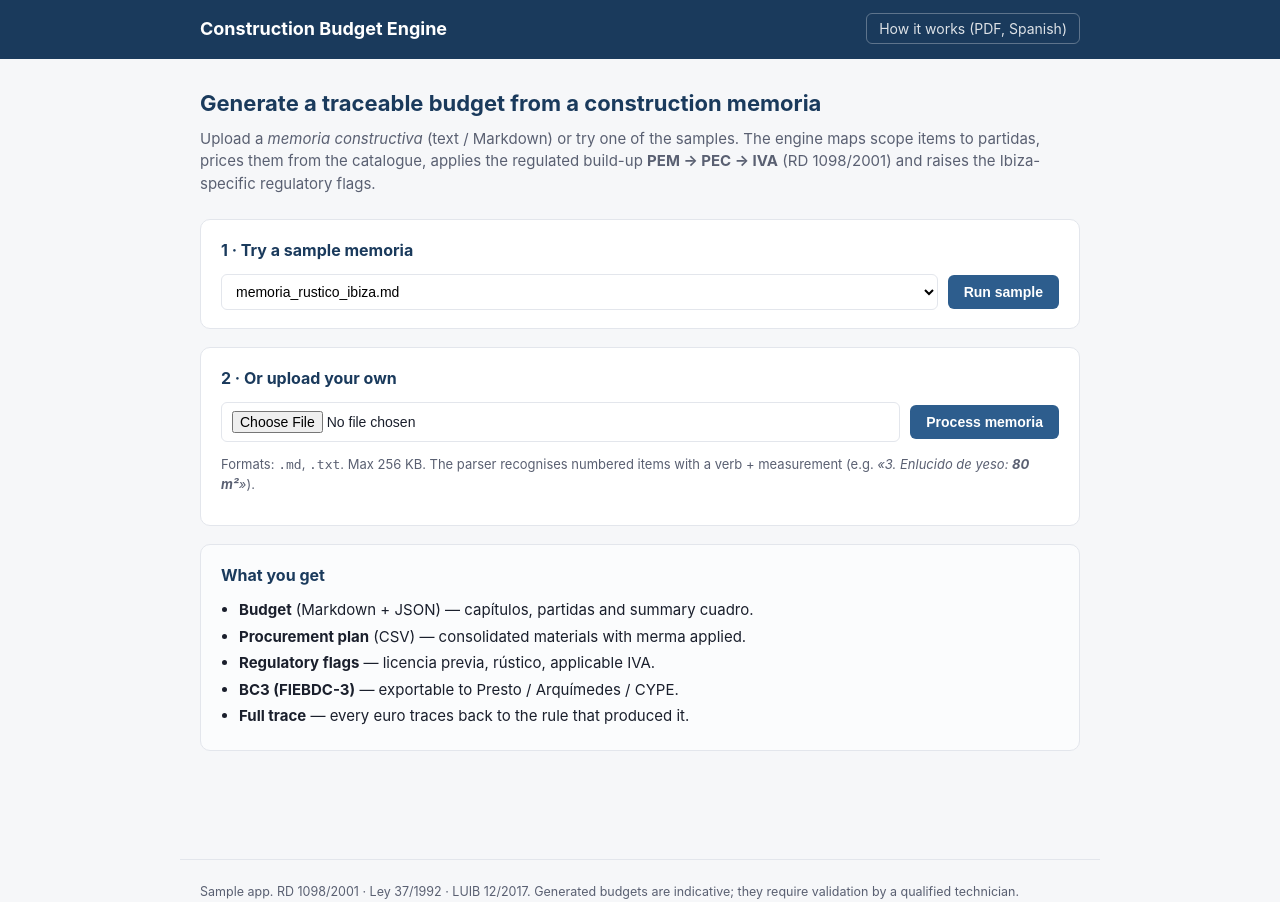
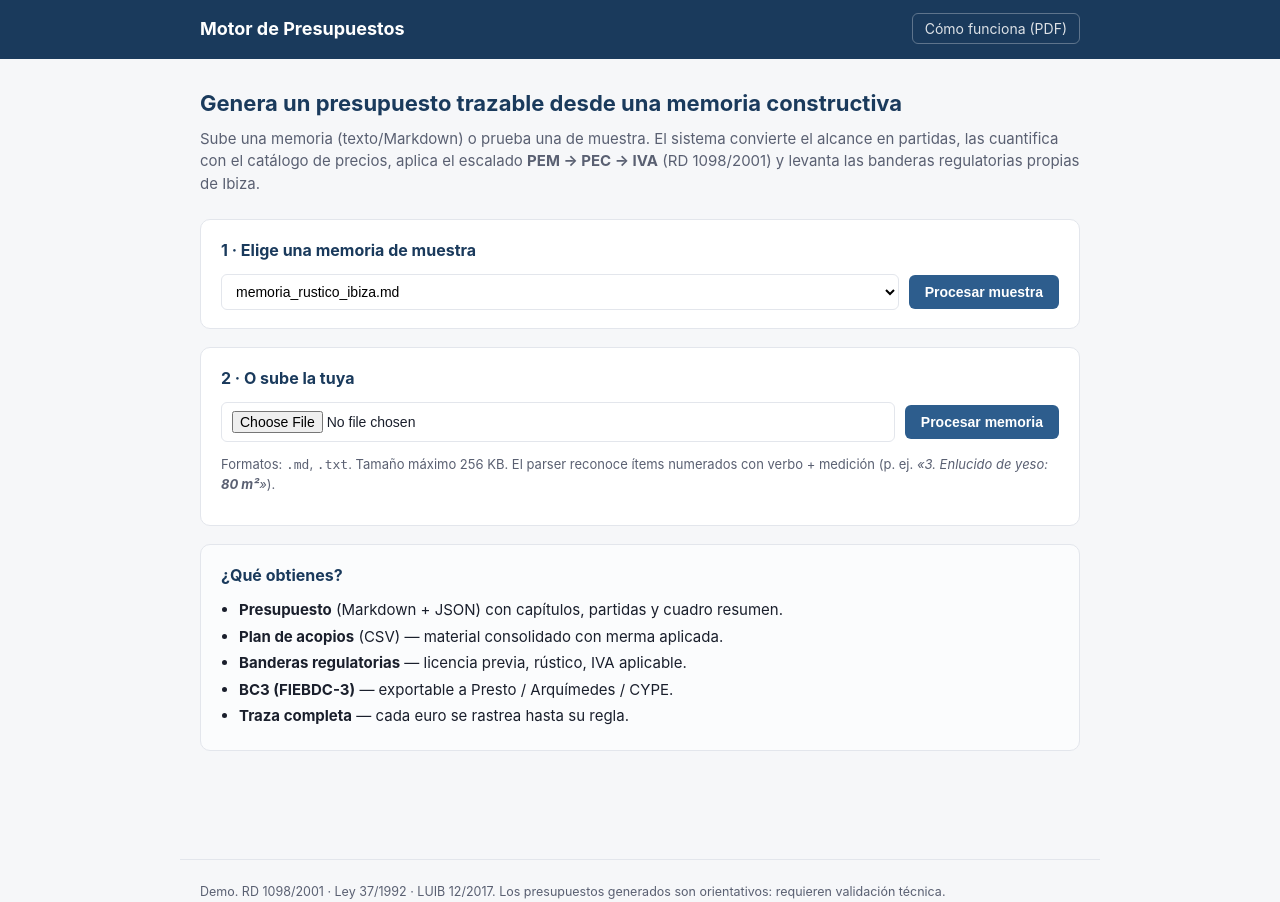
Before and after one commit to nicOakmore/motor, a Flask app: page / in a window 1280 px wide. Run offline with Flask 3, Linux system fonts and the light colour scheme.

Commit message:
Spanish UI, demo URL in PDF, block crawlers
- Templates (base/index/result/error) back to Spanish.
- app.py error messages, run_demo render_presupuesto / render_flags
  output, rules.json flag messages, and the price-catalogue descriptions
  all back to Spanish (everything the end client sees).
- PDF (generate_pdf.py): adds a "Demo en vivo" lead pointing at
  motor-presupuestos.onrender.com and replaces the CLI workflow steps
  with the web flow.
- Crawler blocking: meta robots noindex/nofollow in base.html,
  /robots.txt route, and X-Robots-Tag set on every response.

CLI output, code comments, READMEs and rules.json _doc fields remain
in English (developer-facing).

Co-Authored-By: Claude Opus 4.7 (1M context) <noreply@anthropic.com>

```diff
--- a/app.py
+++ b/app.py
@@ -116,7 +116,7 @@ def run():
     if upload and upload.filename:
         name = secure_filename(upload.filename) or "memoria.md"
         if pathlib.Path(name).suffix.lower() not in ALLOWED_EXT:
-            return _err("Unsupported format. Upload .md or .txt.", 400)
+            return _err("Formato no permitido. Sube .md o .txt.", 400)
         src_path = inbox / name
         upload.save(src_path)
     elif sample:
@@ -124,17 +124,17 @@ def run():
         sample_path = SAMPLE_MEMORIAS_DIR / secure_filename(sample)
         if not sample_path.is_file() or sample_path.parent.resolve() != \
                 SAMPLE_MEMORIAS_DIR.resolve():
-            return _err("Unknown sample.", 400)
+            return _err("Muestra desconocida.", 400)
         src_path = inbox / sample_path.name
         shutil.copy2(sample_path, src_path)
     else:
-        return _err("Upload a memoria or pick a sample.", 400)
+        return _err("Sube una memoria o elige una de muestra.", 400)
 
     out_root = job_root / "salidas"
     try:
         result = run_demo.run_for_memoria(src_path, out_root=out_root, verbose=False)
     except Exception as exc:                          # noqa: BLE001
-        return _err(f"Failed to process the memoria: {exc}", 500)
+        return _err(f"Fallo al procesar la memoria: {exc}", 500)
 
     # Persist a tiny manifest for the result page (don't re-run the engine).
     manifest = {
@@ -207,6 +207,23 @@ def healthz():
     return jsonify(status="ok")
 
 
+@app.get("/robots.txt")
+def robots():
+    # Block all crawlers, both well-behaved (robots.txt) and via X-Robots-Tag header.
+    body = "User-agent: *\nDisallow: /\n"
+    resp = app.response_class(body, mimetype="text/plain")
+    resp.headers["X-Robots-Tag"] = "noindex, nofollow, noarchive, nosnippet"
+    return resp
+
+
+@app.after_request
+def _block_crawlers(resp):
+    # Belt-and-suspenders: send X-Robots-Tag on every response, in case some
+    # crawler ignores robots.txt but honours the header.
+    resp.headers.setdefault("X-Robots-Tag", "noindex, nofollow, noarchive, nosnippet")
+    return resp
+
+
 # --------------------------------------------------------------------------
 # Errors
 # --------------------------------------------------------------------------
@@ -217,7 +234,7 @@ def _err(msg: str, code: int = 400):
 
 @app.errorhandler(413)
 def too_large(_):
-    return _err(f"File too large (max {MAX_UPLOAD_BYTES // 1024} KB).", 413)
+    return _err(f"Archivo demasiado grande (máx {MAX_UPLOAD_BYTES // 1024} KB).", 413)
 
 
 if __name__ == "__main__":
--- a/rules.json
+++ b/rules.json
@@ -81,7 +81,7 @@
       "_doc": "LUIB 12/2017 art.146 + LOE 38/1999: a work that needs a technical project requires prior municipal licence.",
       "when": { "kind": "project-meta", "filters": { "requiere_proyecto": true } },
       "then": { "assert": { "kind": "flag",
-        "data": { "nivel": "WARN", "codigo": "LICENCIA_PREVIA", "mensaje": "Prior municipal urban-planning licence required (LUIB art.146). Mandatory annexes: Health & Safety study (RD 1627/1997), Construction & Demolition waste plan (RD 105/2008), CTE quality-control plan, and project schedule." } } }
+        "data": { "nivel": "WARN", "codigo": "LICENCIA_PREVIA", "mensaje": "Obra sujeta a licencia urbanística municipal previa (LUIB art.146). Anexos obligatorios: Estudio de Seguridad y Salud (RD 1627/1997), Plan de gestión de RCD (RD 105/2008), Plan de control de calidad CTE y plan de obra." } } }
     },
     {
       "name": "REG_rustico_riesgo",
@@ -90,7 +90,7 @@
       "_doc": "Rural land in Ibiza is high-risk. The rule only raises a flag; it never asserts legality.",
       "when": { "kind": "project-meta", "filters": { "suelo": "rustico" } },
       "then": { "assert": { "kind": "flag",
-        "data": { "nivel": "STOP", "codigo": "RUSTICO_REVISAR", "mensaje": "Rural land in Ibiza: requires prior technical / legal review (Ley 7/2024, regularisation regimes). Do not budget without verifying the applicable regime." } } }
+        "data": { "nivel": "STOP", "codigo": "RUSTICO_REVISAR", "mensaje": "Suelo rústico en Ibiza: requiere revisión técnica/jurídica previa (Ley 7/2024, regímenes de legalización). No presupuestar sin verificar el régimen aplicable." } } }
     },
     {
       "name": "REG_iva_reducido",
@@ -99,7 +99,7 @@
       "_doc": "Reduced 10% IVA only applies to primary residence (Ley 37/1992 art.91.uno.2). Remind the technician to verify eligibility.",
       "when": { "kind": "project-param", "filters": { "clave": "uso", "valor": "vivienda_habitual" } },
       "then": { "assert": { "kind": "flag",
-        "data": { "nivel": "INFO", "codigo": "IVA_REDUCIDO_10", "mensaje": "Reduced 10% IVA applied for primary-residence use (Ley 37/1992 art.91.uno.2). Verify that the project meets the eligibility requirements." } } }
+        "data": { "nivel": "INFO", "codigo": "IVA_REDUCIDO_10", "mensaje": "IVA reducido del 10% aplicado por uso vivienda habitual (Ley 37/1992 art.91.uno.2). Verificar que el proyecto cumple los requisitos." } } }
     }
   ]
 }
--- a/templates/base.html
+++ b/templates/base.html
@@ -1,19 +1,21 @@
 <!doctype html>
-<html lang="en">
+<html lang="es">
 <head>
   <meta charset="utf-8">
   <meta name="viewport" content="width=device-width, initial-scale=1">
-  <title>{% block title %}Construction Budget Engine{% endblock %}</title>
+  <meta name="robots" content="noindex, nofollow, noarchive, nosnippet">
+  <meta name="googlebot" content="noindex, nofollow">
+  <title>{% block title %}Motor de Presupuestos{% endblock %}</title>
   <link rel="stylesheet" href="{{ url_for('static', filename='style.css') }}">
 </head>
 <body>
   <header>
     <div class="wrap">
       <a class="brand" href="{{ url_for('index') }}">
-        Construction Budget Engine
+        Motor de Presupuestos
       </a>
       <nav>
-        <a href="{{ url_for('how_pdf') }}">How it works (PDF, Spanish)</a>
+        <a href="{{ url_for('how_pdf') }}">Cómo funciona (PDF)</a>
       </nav>
     </div>
   </header>
@@ -24,8 +26,8 @@
 
   <footer class="wrap">
     <small>
-      Sample app. RD 1098/2001 · Ley 37/1992 · LUIB 12/2017.
-      Generated budgets are indicative; they require validation by a qualified technician.
+      Demo. RD 1098/2001 · Ley 37/1992 · LUIB 12/2017.
+      Los presupuestos generados son orientativos: requieren validación técnica.
     </small>
   </footer>
 </body>
--- a/templates/error.html
+++ b/templates/error.html
@@ -4,6 +4,6 @@
 <section class="card error">
   <h1>Error {{ code }}</h1>
   <p>{{ msg }}</p>
-  <p><a href="{{ url_for('index') }}">← Back</a></p>
+  <p><a href="{{ url_for('index') }}">← Volver</a></p>
 </section>
 {% endblock %}
--- a/templates/index.html
+++ b/templates/index.html
@@ -2,49 +2,49 @@
 {% block content %}
 
 <section class="hero">
-  <h1>Generate a traceable budget from a construction memoria</h1>
+  <h1>Genera un presupuesto trazable desde una memoria constructiva</h1>
   <p>
-    Upload a <em>memoria constructiva</em> (text / Markdown) or try one of the
-    samples. The engine maps scope items to partidas, prices them from the
-    catalogue, applies the regulated build-up <strong>PEM → PEC → IVA</strong>
-    (RD 1098/2001) and raises the Ibiza-specific regulatory flags.
+    Sube una memoria (texto/Markdown) o prueba una de muestra.
+    El sistema convierte el alcance en partidas, las cuantifica con el
+    catálogo de precios, aplica el escalado <strong>PEM → PEC → IVA</strong>
+    (RD 1098/2001) y levanta las banderas regulatorias propias de Ibiza.
   </p>
 </section>
 
 <section class="card">
-  <h2>1 · Try a sample memoria</h2>
+  <h2>1 · Elige una memoria de muestra</h2>
   <form action="{{ url_for('run') }}" method="post" class="row-form">
-    <label for="sample" class="visually-hidden">Sample memoria</label>
+    <label for="sample" class="visually-hidden">Memoria de muestra</label>
     <select name="sample" id="sample">
       {% for s in samples %}
         <option value="{{ s }}">{{ s }}</option>
       {% endfor %}
     </select>
-    <button type="submit" class="primary">Run sample</button>
+    <button type="submit" class="primary">Procesar muestra</button>
   </form>
 </section>
 
 <section class="card">
-  <h2>2 · Or upload your own</h2>
+  <h2>2 · O sube la tuya</h2>
   <form action="{{ url_for('run') }}" method="post" enctype="multipart/form-data" class="row-form">
     <input type="file" name="memoria" accept=".md,.txt" required>
-    <button type="submit" class="primary">Process memoria</button>
+    <button type="submit" class="primary">Procesar memoria</button>
   </form>
   <p class="muted">
-    Formats: <code>.md</code>, <code>.txt</code>. Max 256 KB.
-    The parser recognises numbered items with a verb + measurement
-    (e.g. <em>«3. Enlucido de yeso: <strong>80 m²</strong>»</em>).
+    Formatos: <code>.md</code>, <code>.txt</code>. Tamaño máximo 256 KB.
+    El parser reconoce ítems numerados con verbo + medición
+    (p. ej. <em>«3. Enlucido de yeso: <strong>80 m²</strong>»</em>).
   </p>
 </section>
 
 <section class="card subtle">
-  <h2>What you get</h2>
+  <h2>¿Qué obtienes?</h2>
   <ul>
-    <li><strong>Budget</strong> (Markdown + JSON) — capítulos, partidas and summary cuadro.</li>
-    <li><strong>Procurement plan</strong> (CSV) — consolidated materials with merma applied.</li>
-    <li><strong>Regulatory flags</strong> — licencia previa, rústico, applicable IVA.</li>
-    <li><strong>BC3 (FIEBDC-3)</strong> — exportable to Presto / Arquímedes / CYPE.</li>
-    <li><strong>Full trace</strong> — every euro traces back to the rule that produced it.</li>
+    <li><strong>Presupuesto</strong> (Markdown + JSON) con capítulos, partidas y cuadro resumen.</li>
+    <li><strong>Plan de acopios</strong> (CSV) — material consolidado con merma aplicada.</li>
+    <li><strong>Banderas regulatorias</strong> — licencia previa, rústico, IVA aplicable.</li>
+    <li><strong>BC3 (FIEBDC-3)</strong> — exportable a Presto / Arquímedes / CYPE.</li>
+    <li><strong>Traza completa</strong> — cada euro se rastrea hasta su regla.</li>
   </ul>
 </section>
 
```
Also changed, not shown: generate_pdf.py (+11 -4 lines), precios/materiales_unitarios.csv (+5 -5 lines), precios/precios_ibiza_2026.csv (+5 -5 lines), run_demo.py (+21 -21 lines), templates/result.html (+15 -15 lines), 1 other file.
